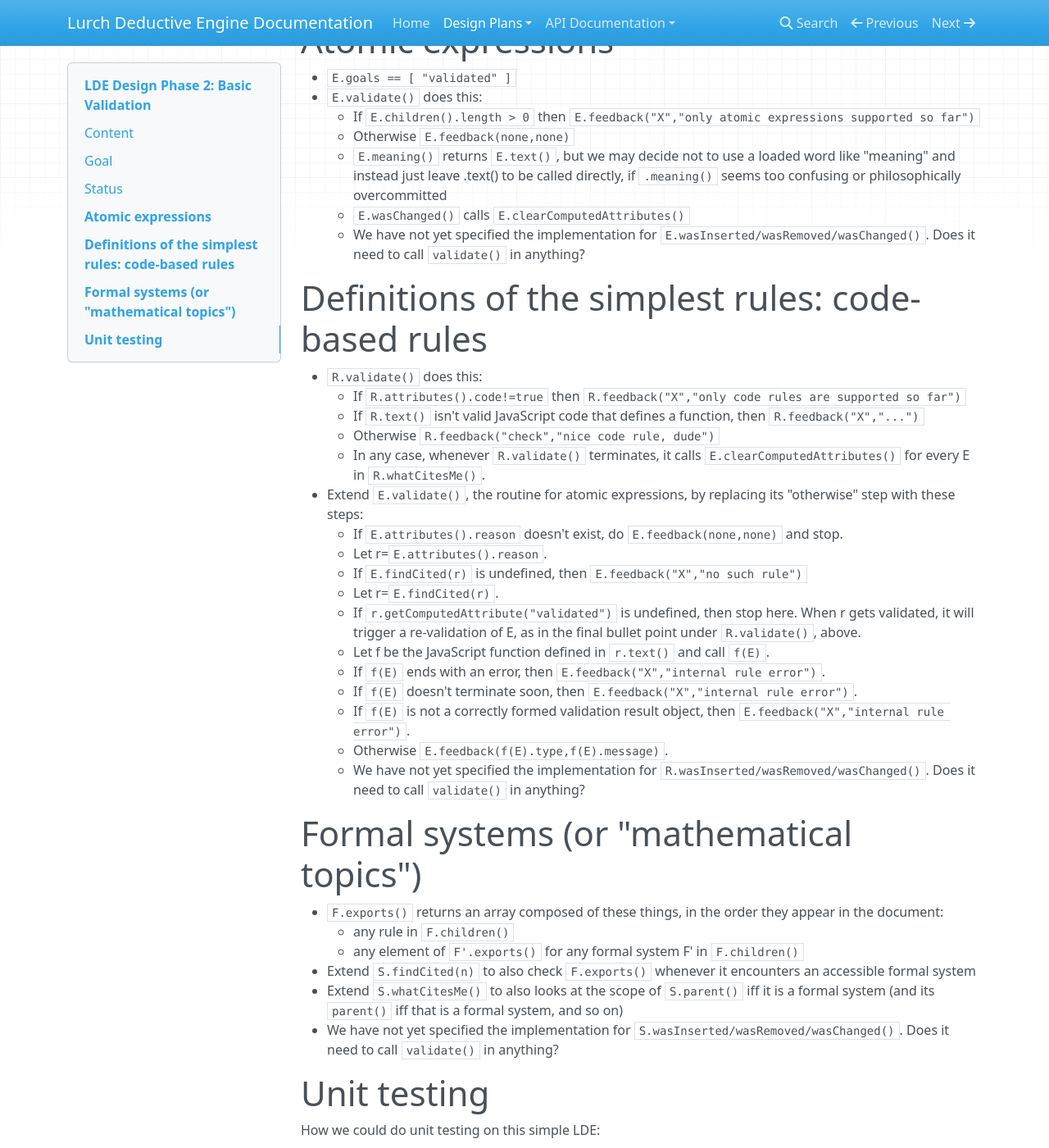
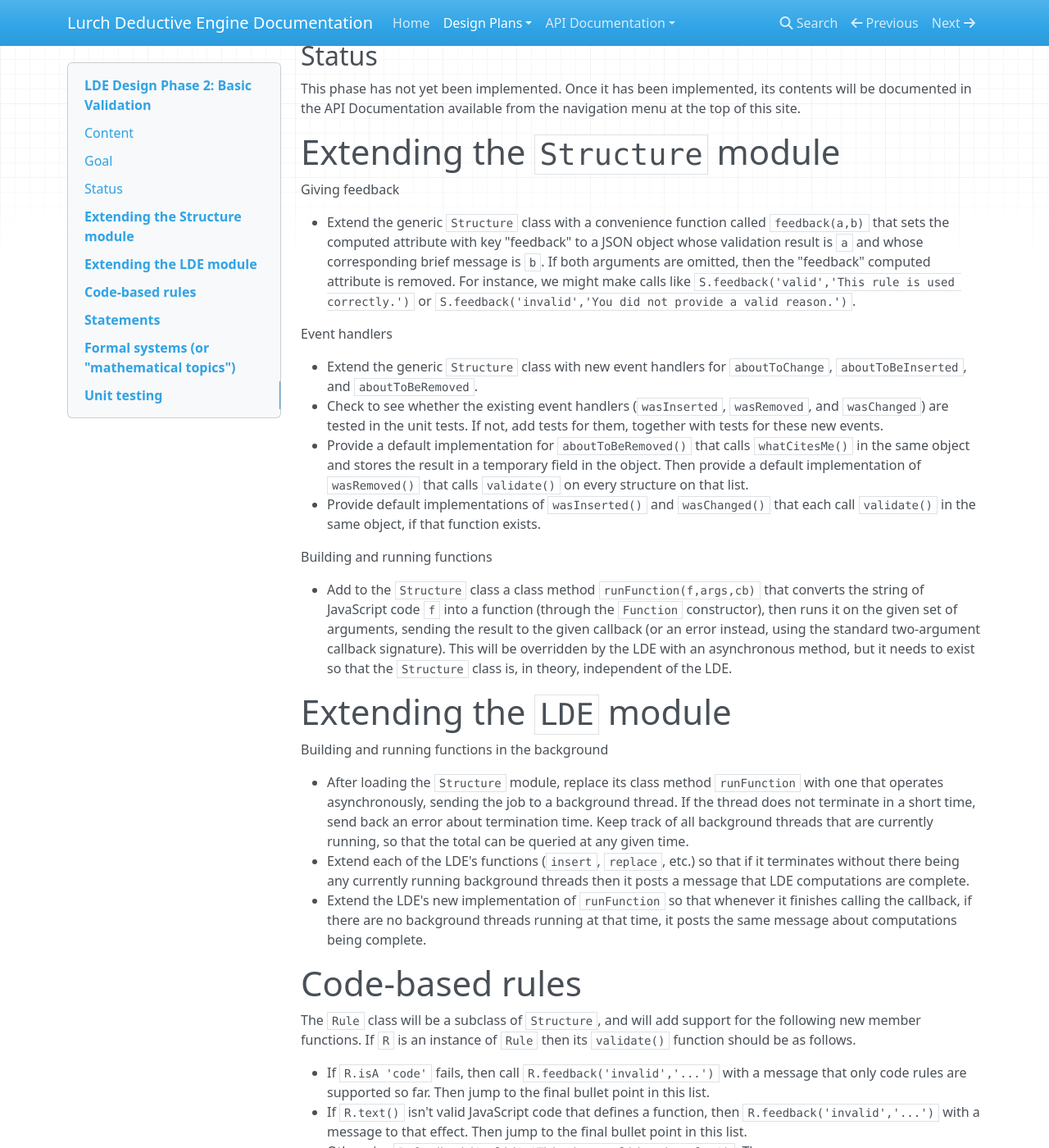
Before and after one commit to lurchmath/lde, an MkDocs documentation site: the page built from docs/phase2-validation.md, in a window 1280 px wide and 1400 px high, scrolled down 634 px. Shown: the whole window at 82% size. Built offline with MkDocs 1.6.1, drawn with Linux system fonts in a browser that asks for light colours; nearby versions of some CDN libraries; old or Windows-style settings are respelled for this version of MkDocs; some of the changed text lies outside the part shown.

Commit message:
Updating docs with better Phase 2 plans

```diff
--- a/docs/phase2-validation.md
+++ b/docs/phase2-validation.md
@@ -11,8 +11,8 @@ robust and useful product.
 
 This phase defines:
 
- * Atomic expressions (just expressions whose meaning is a string, and
-   contain no other structures)
+ * Statements (just atomic expressions whose contents are a string, and
+   contain no child structures)
  * Definitions of the simplest rule type only: code rules written in
    JavaScript
  * Formal systems (or "mathematical topics", which are structures we can
@@ -20,11 +20,17 @@ This phase defines:
 
 ## Goal
 
-This enables really simple formal systems, like TriX game.
+This enables really simple formal systems, ones whose statements are strings
+and that require no citing of premises.  Examples:
 
-While the intent is for any of the nontrivial processing tasks to be placed
-in a queue and handled when the CPU has time, I leave that hassle out of the
-current design plans.  A later phase will add support for this.
+ * TriX game (in which the previous statement is always the only premise,
+   and is never cited) would become possible after Phase 2.
+ * A system that verifies each statement independently (e.g., arithmetic
+   equations and inequalities) would also be possible.
+
+While the intent is eventually for nontrivial validation tasks to be placed
+in a queue and handled in background threads, that work is not part of
+Phase 2.  A later phase will add support for it.
 
 ## Status
 
@@ -32,71 +38,134 @@ This phase has not yet been implemented.  Once it has been implemented, its
 contents will be documented in the API Documentation available from the
 navigation menu at the top of this site.
 
-# Atomic expressions
+# Extending the `Structure` module
 
- * `E.goals == [ "validated" ]`
- * `E.validate()` does this:
-    * If `E.children().length > 0` then
-      `E.feedback("X","only atomic expressions supported so far")`
-    * Otherwise `E.feedback(none,none)`
-    * `E.meaning()` returns `E.text()`, but we may decide not to use a
-      loaded word like "meaning" and instead just leave .text() to be
-      called directly, if `.meaning()` seems too confusing or
-      philosophically overcommitted
-    * `E.wasChanged()` calls `E.clearComputedAttributes()`
-    * We have not yet specified the implementation for
-      `E.wasInserted/wasRemoved/wasChanged()`.  Does it need to call
-      `validate()` in anything?
+Giving feedback
 
-# Definitions of the simplest rules: code-based rules
+ * Extend the generic `Structure` class with a convenience function called
+   `feedback(a,b)` that sets the computed attribute with key "feedback" to a
+   JSON object whose validation result is `a` and whose corresponding brief
+   message is `b`.  If both arguments are omitted, then the "feedback"
+   computed attribute is removed.  For instance, we might make calls like
+   `S.feedback('valid','This rule is used correctly.')` or
+   `S.feedback('invalid','You did not provide a valid reason.')`.
 
- * `R.validate()` does this:
-    * If `R.attributes().code!=true` then
-      `R.feedback("X","only code rules are supported so far")`
-    * If `R.text()` isn't valid JavaScript code that defines a function,
-      then `R.feedback("X","...")`
-    * Otherwise `R.feedback("check","nice code rule, dude")`
-    * In any case, whenever `R.validate()` terminates, it calls
-      `E.clearComputedAttributes()` for every E in `R.whatCitesMe()`.
- * Extend `E.validate()`, the routine for atomic expressions, by replacing
-   its "otherwise" step with these steps:
-    * If `E.attributes().reason` doesn't exist, do `E.feedback(none,none)`
-      and stop.
-    * Let r=`E.attributes().reason`.
-    * If `E.findCited(r)` is undefined, then
-      `E.feedback("X","no such rule")`
-    * Let r=`E.findCited(r)`.
-    * If `r.getComputedAttribute("validated")` is undefined, then stop
-      here.  When r gets validated, it will trigger a re-validation of E,
-      as in the final bullet point under `R.validate()`, above.
-    * Let f be the JavaScript function defined in `r.text()` and call
-      `f(E)`.
-    * If `f(E)` ends with an error, then
-      `E.feedback("X","internal rule error")`.
-    * If `f(E)` doesn't terminate soon, then
-      `E.feedback("X","internal rule error")`.
-    * If `f(E)` is not a correctly formed validation result object, then
-      `E.feedback("X","internal rule error")`.
-    * Otherwise `E.feedback(f(E).type,f(E).message)`.
-    * We have not yet specified the implementation for
-      `R.wasInserted/wasRemoved/wasChanged()`.  Does it need to call
-      `validate()` in anything?
+Event handlers
+
+ * Extend the generic `Structure` class with new event handlers for
+   `aboutToChange`, `aboutToBeInserted`, and `aboutToBeRemoved`.
+ * Check to see whether the existing event handlers (`wasInserted`,
+   `wasRemoved`, and `wasChanged`) are tested in the unit tests.  If not,
+   add tests for them, together with tests for these new events.
+ * Provide a default implementation for `aboutToBeRemoved()` that calls
+   `whatCitesMe()` in the same object and stores the result in a temporary
+   field in the object.  Then provide a default implementation of
+   `wasRemoved()` that calls `validate()` on every structure on that list.
+ * Provide default implementations of `wasInserted()` and `wasChanged()`
+   that each call `validate()` in the same object, if that function exists.
+
+Building and running functions
+
+ * Add to the `Structure` class a class method `runFunction(f,args,cb)` that
+   converts the string of JavaScript code `f` into a function (through the
+   `Function` constructor), then runs it on the given set of arguments,
+   sending the result to the given callback (or an error instead, using the
+   standard two-argument callback signature).  This will be overridden by
+   the LDE with an asynchronous method, but it needs to exist so that the
+   `Structure` class is, in theory, independent of the LDE.
+
+# Extending the `LDE` module
+
+Building and running functions in the background
+
+ * After loading the `Structure` module, replace its class method
+   `runFunction` with one that operates asynchronously, sending the job to a
+   background thread.  If the thread does not terminate in a short time,
+   send back an error about termination time.  Keep track of all background
+   threads that are currently running, so that the total can be queried at
+   any given time.
+ * Extend each of the LDE's functions (`insert`, `replace`, etc.) so that if
+   it terminates without there being any currently running background
+   threads then it posts a message that LDE computations are complete.
+ * Extend the LDE's new implementation of `runFunction` so that whenever it
+   finishes calling the callback, if there are no background threads
+   running at that time, it posts the same message about computations being
+   complete.
+
+# Code-based rules
+
+The `Rule` class will be a subclass of `Structure`, and will add support for
+the following new member functions.  If `R` is an instance of `Rule` then
+its `validate()` function should be as follows.
+
+ * If `R.isA 'code'` fails, then call `R.feedback('invalid','...')` with
+   a message that only code rules are supported so far.  Then jump to the
+   final bullet point in this list.
+ * If `R.text()` isn't valid JavaScript code that defines a function,
+   then `R.feedback('invalid','...')` with a message to that effect.
+   Then jump to the final bullet point in this list.
+ * Otherwise `R.feedback('valid','This is a valid code rule.')`.  Then:
+ * For every expression in `R.whatCitesMe()`, revalidate it.
+
+# Statements
+
+The `Statement` class will be a subclass of `Structure`, and will add
+support for the following new member functions.  If `S` is an instance of
+`Statement` then its `validate()` function should be as follows.
+
+ * If `S.children().length > 0` then call `S.feedback('invalid','...')`
+   with a message that only atomic statements supported so far.
+   Then stop.
+ * If `S` does not have a reason attached to it, then call
+   `S.feedback()` to clear feedback, and stop.
+ * If `S` has more than one reason attached to it, then call
+   `S.feedback('invalid','...')` with a message that multiple reasons is
+   not permitted.  Then stop.
+ * Treat the one reason attached to `S` as a reference and look it up.
+   If it produces no structure, call `S.feedback('invalid','...')` with a
+   message that there is no such reason.  Then stop.
+ * Take the object found in the previous bullet point.  If it is not an
+   instance of the `Rule` subclass defined below, call
+   `S.feedback('invalid','...')` with a message that the cited reason is
+   not a rule.  Then stop.
+ * If the cited rule has not been validated, then stop here.  (When it
+   gets validated, it will trigger a re-validation of `S`.)
+ * Let f be the JavaScript function defined in the text of the rule and
+   call `f(S)` in a background thread.
+ * If `f(S)` ends with an error, then call `S.feedback("invalid","...")`
+   with a message about an internal rule error.
+ * If `f(S)` does not terminate quickly, then call
+   `S.feedback("invalid","...")` with a message about an internal rule
+   error.
+ * If `f(S)` is not a correctly formed validation result object, then
+   call `S.feedback("invalid","...")` with a message about an internal
+   rule error.  Note that a correctly formed validation result object
+   will have a `type` ("valid", "invalid") and a `message`.
+ * Otherwise call `S.feedback(f(S).type,f(S).message)`.
 
 # Formal systems (or "mathematical topics")
 
+The `FormalSystem` class will be a subclass of `Structure`, and will add
+support for the following new member functions.  Assume `F` is an instance
+of `FormalSystem` in each case.  Further assume that `S` is an instance of
+`Structure` in each case.
+
  * `F.exports()` returns an array composed of these things, in the order
    they appear in the document:
-    * any rule in `F.children()`
-    * any element of `F'.exports()` for any formal system F' in
+    * any `Rule` instance in `F.children()`
+    * any element of `F2.exports()` for any formal system `F2` in
       `F.children()`
- * Extend `S.findCited(n)` to also check `F.exports()` whenever it
-   encounters an accessible formal system
+ * Extend `S.lookup(label)` to also check `F.exports()` whenever it
+   encounters an accessible `FormalSystem` instance.
  * Extend `S.whatCitesMe()` to also looks at the scope of `S.parent()` iff
-   it is a formal system (and its `parent()` iff that is a formal system,
-   and so on)
- * We have not yet specified the implementation for
-   `S.wasInserted/wasRemoved/wasChanged()`.  Does it need to call
-   `validate()` in anything?
+   it is a `FormalSystem` instance (and its `parent()` iff that is a
+   `FormalSystem` instance, and so on).
+ * Override the default implementation of `F.wasInserted()` so that it now
+   calls `R.whatCitesMe()` for every `R` in `F.exports()` and revalidates
+   every structure on any of those lists.
+ * Extend the implementation of `F.aboutToBeRemoved()` and `F.wasRemoved()`
+   so that each propagates the call to the function of the same name in all
+   structures in `F.exports()`.
 
 # Unit testing
 
@@ -112,9 +181,17 @@ How we could do unit testing on this simple LDE:
  * Examine the computation results stored in step 2 and verify correct
    processing of the rule and two steps.
 
-We might even extend this test with more steps.
+Consider each of the unusual corner cases handled above and create tests for
+it, including such situations as these:
 
- * Send a signal to the LDE to alter the third child of the document,
-   making it a correct use of the rule.
- * Wait for computation to finish and check to be sure it re-validated that
-   step as correct now.
+ * Send a signal to the LDE to alter the incorrect use of the rule, making
+   it correct.  Wait for computation to finish and check to be sure it
+   re-validated that step as correct now.
+ * Insert a rule with label X, followed by a statement with label X,
+   followed by a statement citing reason X.  Ensure the statement does not
+   validate because it cites a non-rule.  Remove the statement labeled X.
+   Ensure the remaining statement validates because it now cites rule X.
+ * In a blank document, insert a statement that cites rule Y.  Then insert a
+   formal system containing rule Y before the statement.  Ensure that the
+   system notices, and that the statement automatically had its validation
+   updated.
```
Also changed, not shown: site/index.html, site/phase2-validation/index.html, site/search/search_index.json, site/sitemap.xml.
